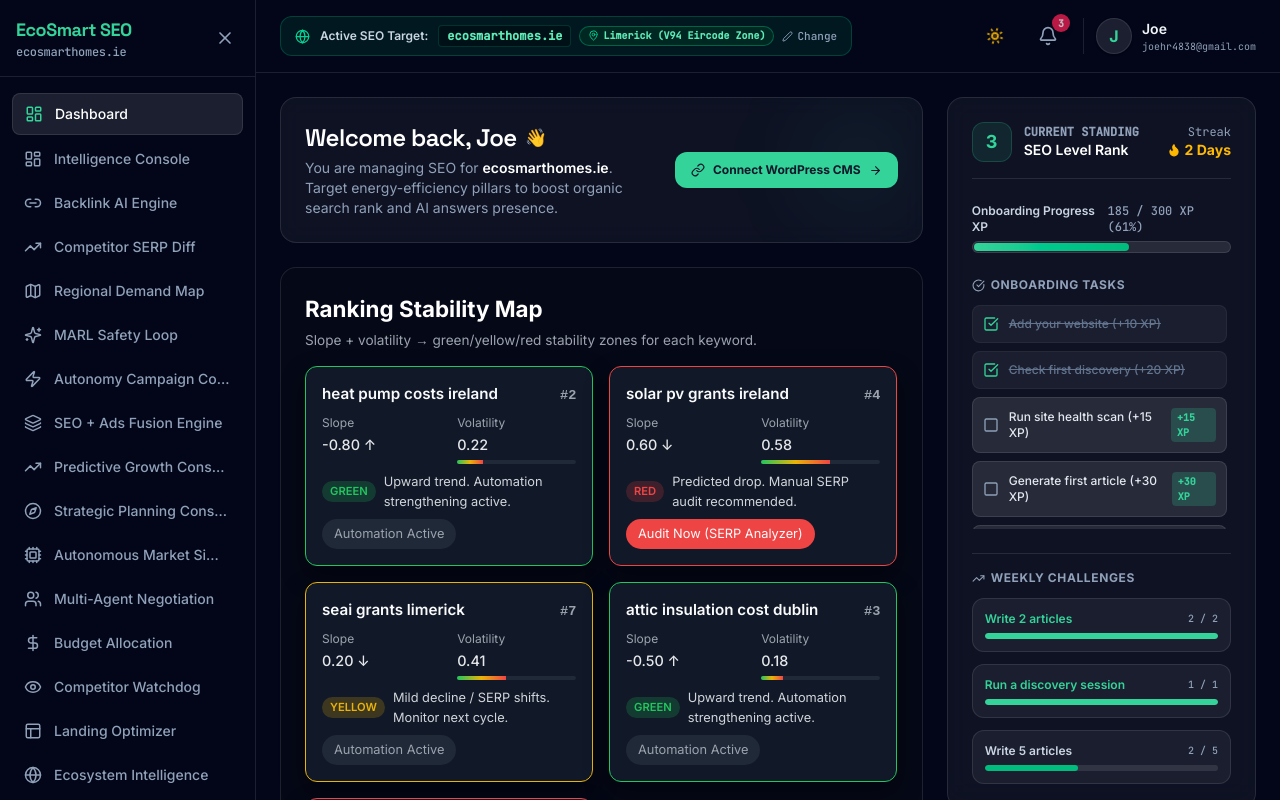
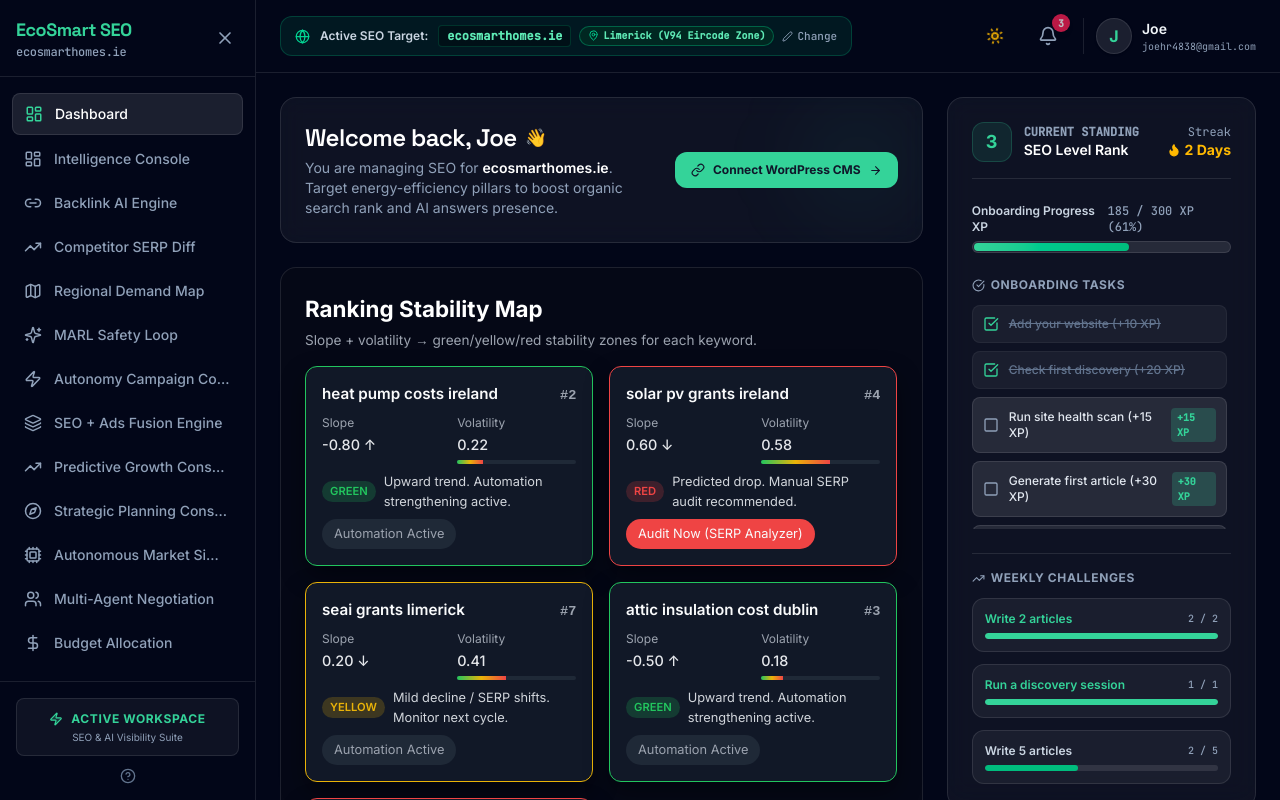
Before and after one commit to joshllorr/EcoSmartHomes-SEO-Hub-v2, a React (Vite) app: page / in a window 1280 px wide. Built offline with nearby package versions, Linux system fonts and the light colour scheme.

Commit message:
fix(ui): enable scrollability on sidebar nav container to expose phases 29 through 40

```diff
--- a/src/components/Sidebar.tsx
+++ b/src/components/Sidebar.tsx
@@ -365,7 +365,7 @@ export default function Sidebar({
     <div
       className={`glass-sidebar text-slate-100 flex flex-col transition-all duration-300 border-r border-white/10 ${
         collapsed ? 'w-16' : 'w-64'
-      } min-h-screen relative`}
+      } h-screen max-h-screen relative overflow-hidden shrink-0`}
       id="sidebar-container"
     >
       {/* Top Brand Block */}
@@ -391,7 +391,7 @@ export default function Sidebar({
       </div>
 
       {/* Nav Menu Items */}
-      <nav className="flex-1 px-3 py-4 space-y-1">
+      <nav className="flex-1 px-3 py-4 space-y-1 overflow-y-auto min-h-0 scrollbar-thin scrollbar-thumb-slate-800 scrollbar-track-transparent">
         {menuItems.map((item) => {
           const Icon = item.icon;
           const isActive = item.path
```
